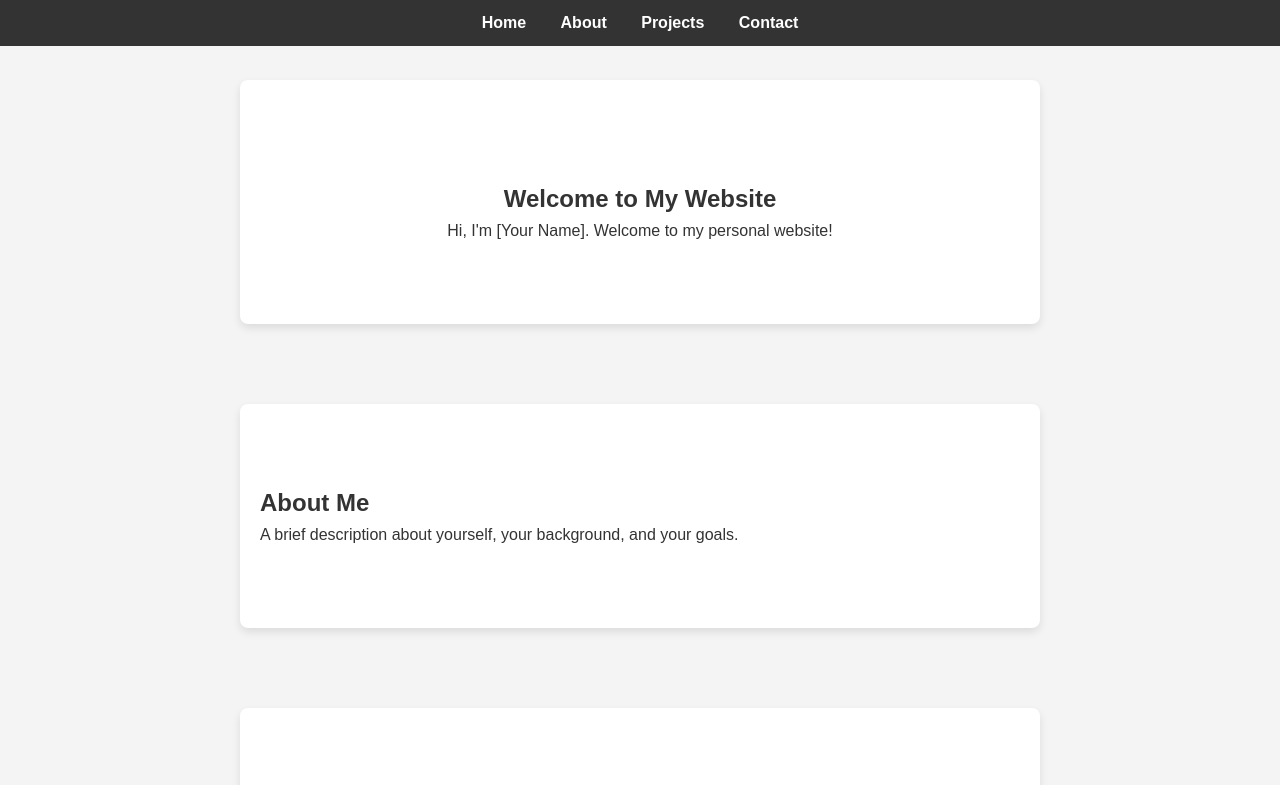
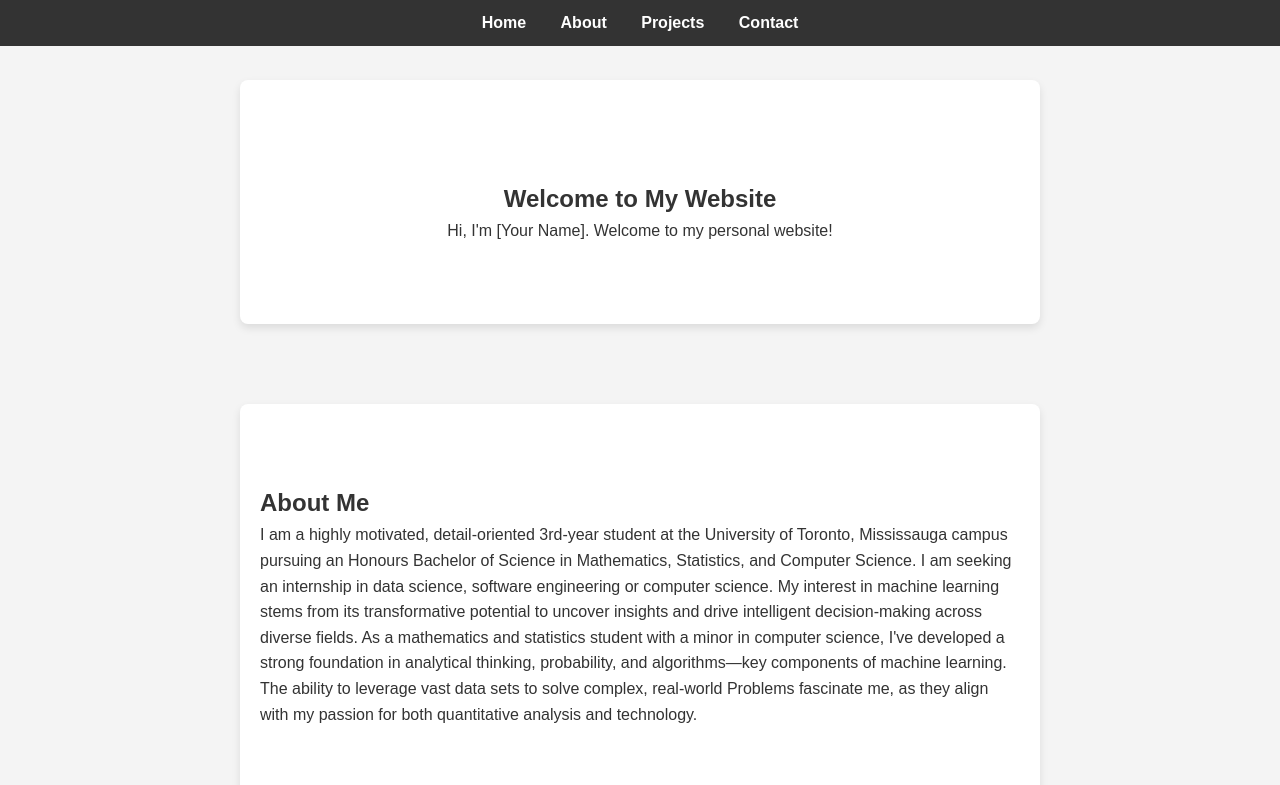
Before and after one commit to shenjie9/shenjie9.github.io, a plain HTML site: page index.html in a window 1280 px wide. Shown: the top 785 px of the page. Drawn offline with Linux system fonts and the light colour scheme.

Commit message:
Update index.html

```diff
--- a/index.html
+++ b/index.html
@@ -26,7 +26,20 @@
 
     <section id="about">
         <h2>About Me</h2>
-        <p>A brief description about yourself, your background, and your goals.</p>
+        <p>I am a highly motivated, detail-oriented 3rd-year student at the University
+            of Toronto, Mississauga campus pursuing an Honours Bachelor of Science in
+            Mathematics, Statistics, and Computer Science. I am seeking an internship in data
+            science, software engineering or computer science.
+
+
+            My interest in machine learning stems from its transformative potential to uncover
+            insights and drive intelligent decision-making across diverse fields. As a mathematics
+            and statistics student with a minor in computer science, I've developed a strong
+            foundation in analytical thinking, probability, and algorithms—key components of
+            machine learning. The ability to leverage vast data sets to solve complex, real-world
+            Problems fascinate me, as they align with my passion for both quantitative analysis and
+            technology.
+        </p>
     </section>
 
     <section id="projects">
```
